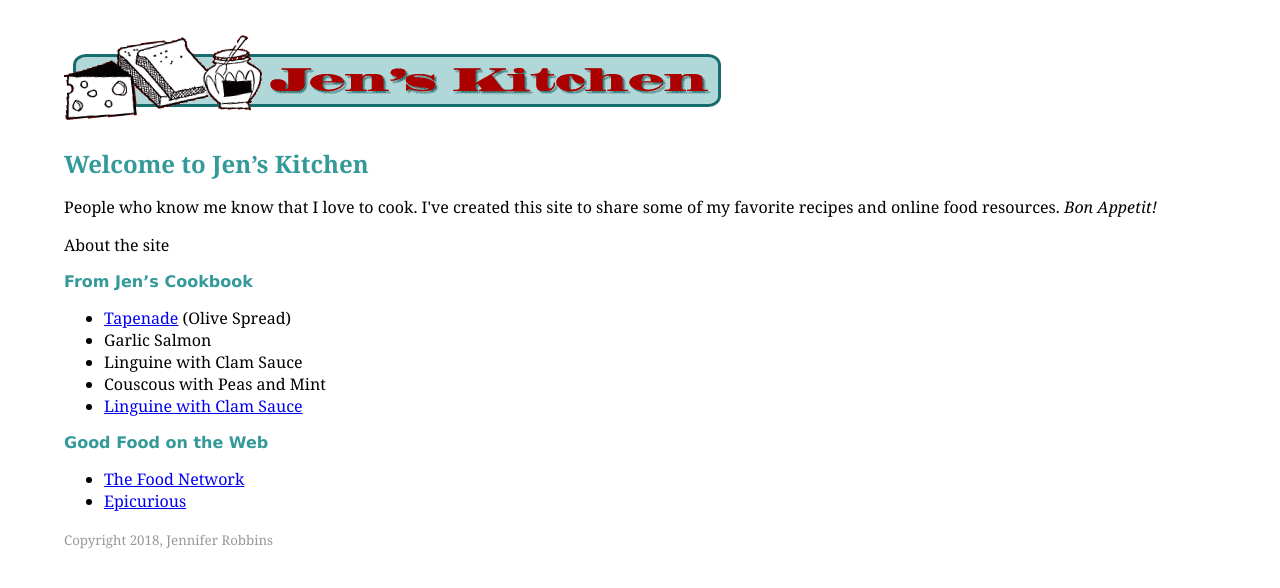
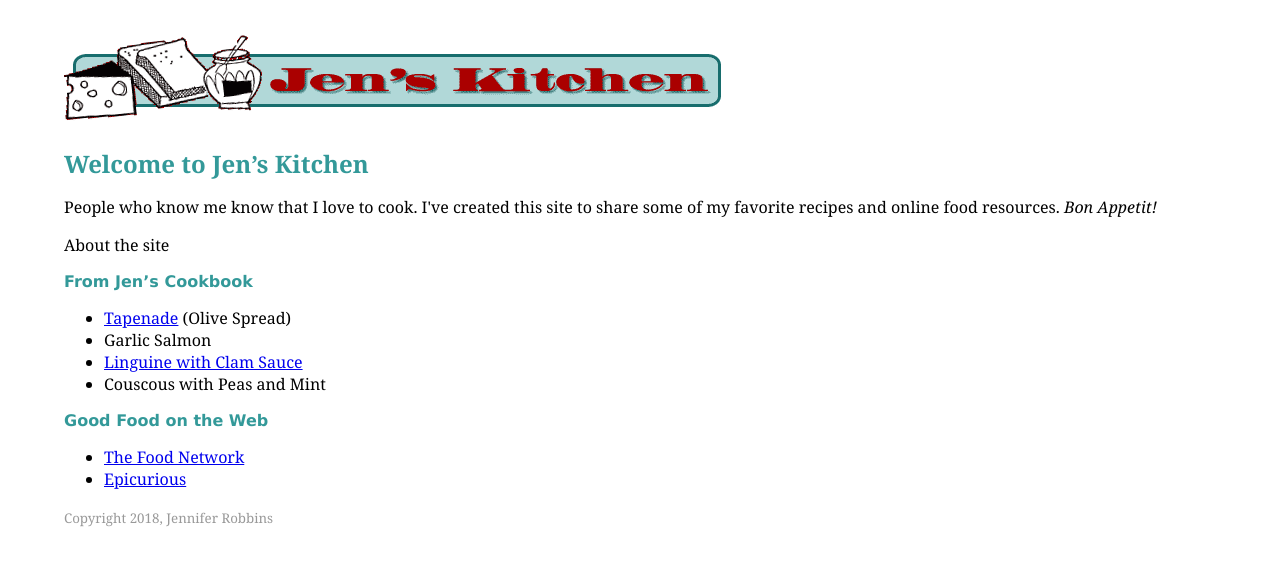
Before and after one commit to kwils868/fid_2, a plain HTML site: page bistro2/jenskitchen.html in a window 1280 px wide. Drawn offline with Linux system fonts and the light colour scheme.

Commit message:
Update jenskitchen.html

```diff
--- a/bistro2/jenskitchen.html
+++ b/bistro2/jenskitchen.html
@@ -35,11 +35,10 @@ small {
 
 <h2>From Jen&rsquo;s Cookbook</h2>
 <ul>
-  <li><a href="recipes/tapenade.html">Tapenade</a> (Olive Spread)</li>
+  <li><a href="tapenade.html">Tapenade</a> (Olive Spread)</li>
   <li>Garlic Salmon</li>
-  <li>Linguine with Clam Sauce</li>
+  <li><a href="linguine.html">Linguine with Clam Sauce</a></li>
   <li>Couscous with Peas and Mint</li>
-  <li><a href="recipes/linguine.html">Linguine with Clam Sauce</a></li>
 </ul>
 
 <h2>Good Food on the Web</h2>
```
